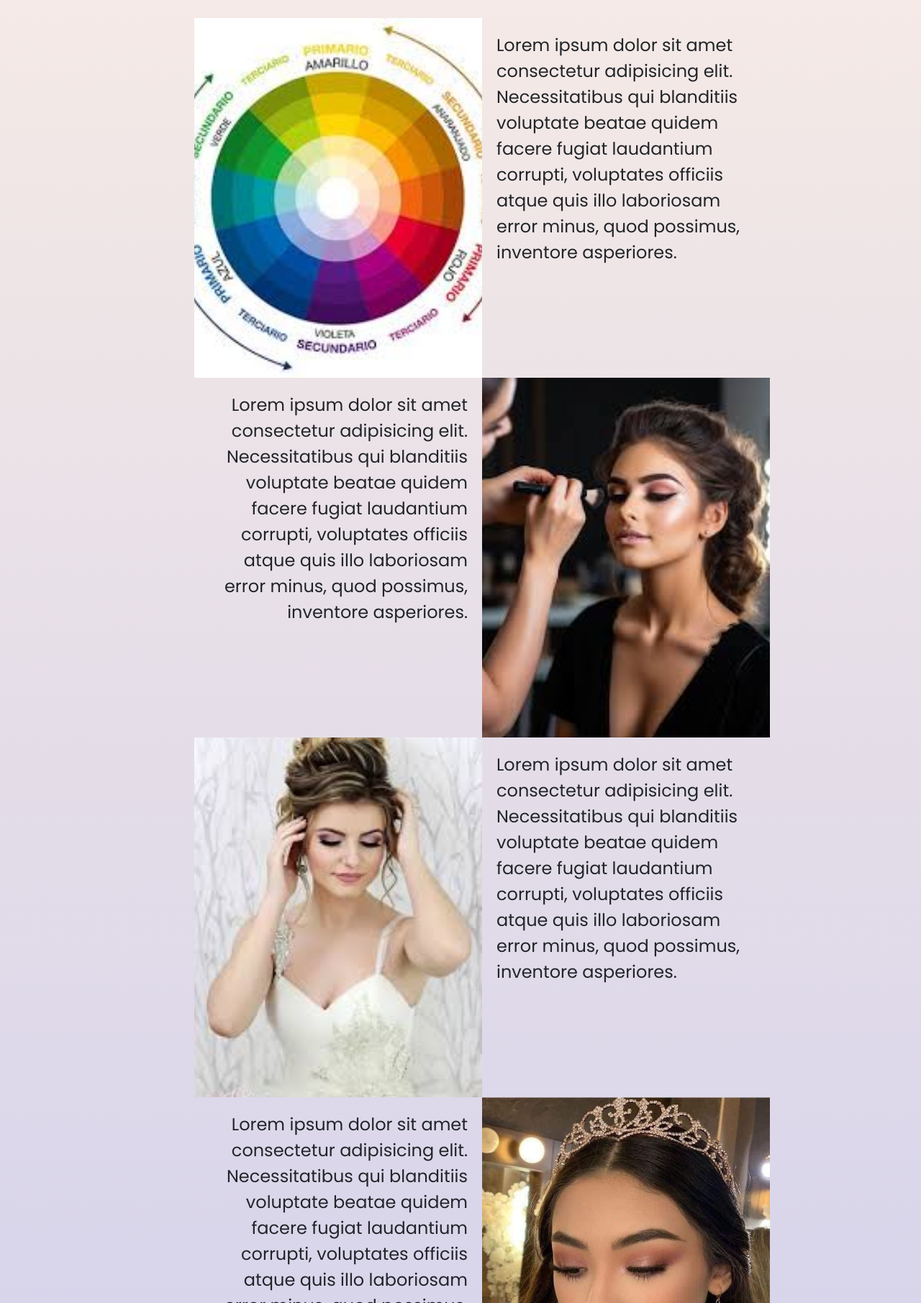
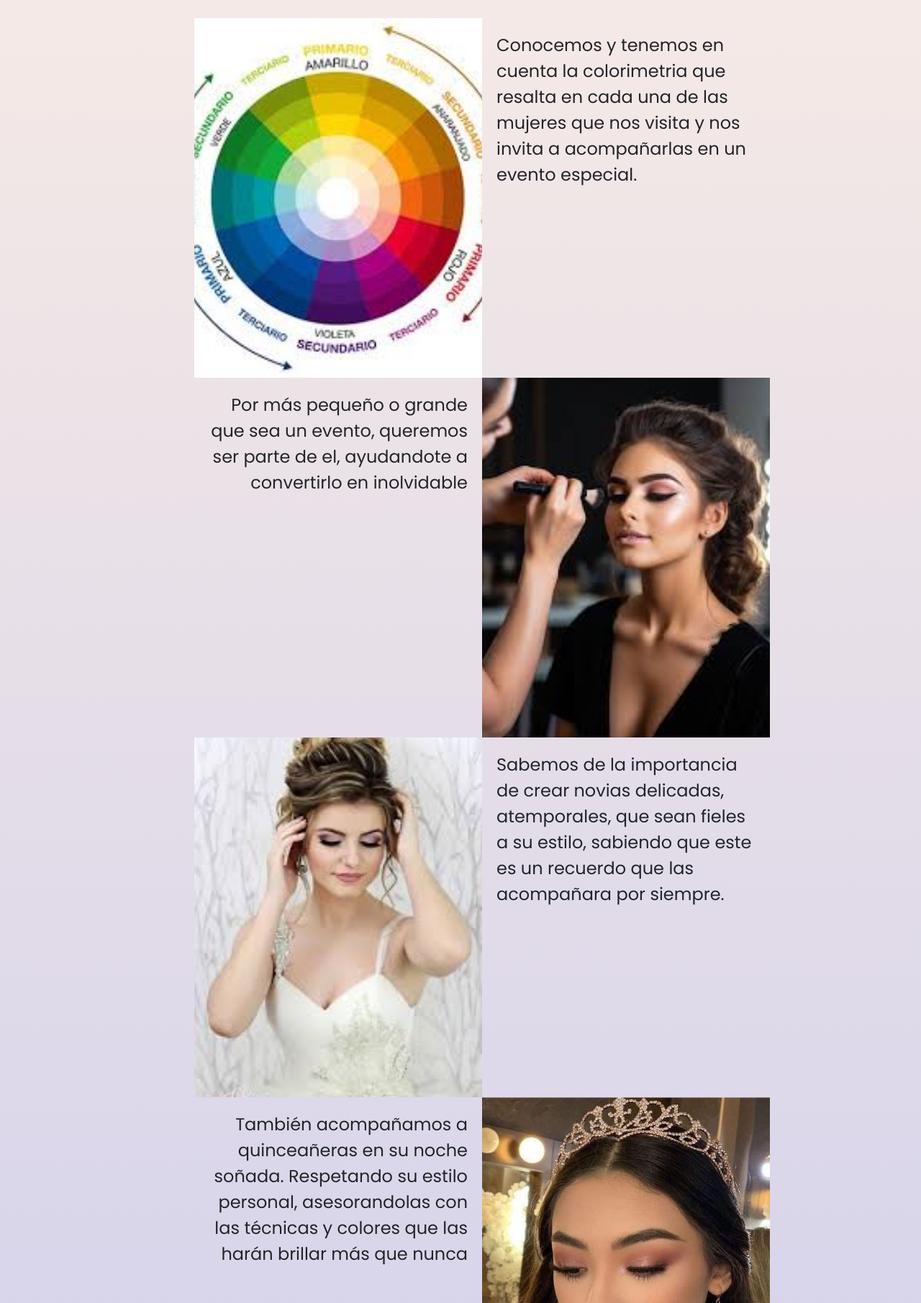
Before and after one commit to elisazulatto/ProjWebBasico, a plain HTML site: page pages/MaquillajeSocial.html in a window 1280 px wide. Shown: the part 229-2040 px from the top of the page at 72% size. Drawn offline with nearby package versions, Linux system fonts and the light colour scheme; a web font is replaced by a local one.

Commit message:
Edición de textos

```diff
--- a/pages/MaquillajeSocial.html
+++ b/pages/MaquillajeSocial.html
@@ -64,21 +64,15 @@
                     <img src="/assets/img/social10.jpg" alt="maquillajeSocial">
                 </div>
                 <div id="itemFila1">
-                    <p>Lorem ipsum dolor sit amet consectetur adipisicing elit. Necessitatibus qui blanditiis voluptate
-                        beatae
-                        quidem facere fugiat laudantium corrupti, voluptates officiis atque quis illo laboriosam error
-                        minus,
-                        quod possimus, inventore asperiores.</p>
+                    <p> Por más pequeño o grande que sea un evento, queremos ser parte de el, ayudandote a convertirlo
+                        en inolvidable </p>
                 </div>
 
             </div>
             <div class="itemGrid">
                 <div id="itemFila2">
-                    <p>Lorem ipsum dolor sit amet consectetur adipisicing elit. Necessitatibus qui blanditiis voluptate
-                        beatae
-                        quidem facere fugiat laudantium corrupti, voluptates officiis atque quis illo laboriosam error
-                        minus,
-                        quod possimus, inventore asperiores.</p>
+                    <p> Conocemos y tenemos en cuenta la colorimetria que resalta en cada una de las mujeres que nos
+                        visita y nos invita a acompañarlas en un evento especial. </p>
                 </div>
                 <div id="itemFila">
                     <img src="/assets/img/social9.jpg" alt="maquillaje social">
@@ -91,21 +85,15 @@
 
                 </div>
                 <div id="itemFila1">
-                    <p>Lorem ipsum dolor sit amet consectetur adipisicing elit. Necessitatibus qui blanditiis voluptate
-                        beatae
-                        quidem facere fugiat laudantium corrupti, voluptates officiis atque quis illo laboriosam error
-                        minus,
-                        quod possimus, inventore asperiores.</p>
+                    <p> También acompañamos a quinceañeras en su noche soñada. Respetando su estilo personal,
+                        asesorandolas con las técnicas y colores que las harán brillar más que nunca </p>
                 </div>
             </div>
             <div class="itemGrid">
 
                 <div id="itemFila2">
-                    <p>Lorem ipsum dolor sit amet consectetur adipisicing elit. Necessitatibus qui blanditiis voluptate
-                        beatae
-                        quidem facere fugiat laudantium corrupti, voluptates officiis atque quis illo laboriosam error
-                        minus,
-                        quod possimus, inventore asperiores.</p>
+                    <p> Sabemos de la importancia de crear novias delicadas, atemporales, que sean fieles a su estilo,
+                        sabiendo que este es un recuerdo que las acompañara por siempre.</p>
                 </div>
                 <div id="itemFila">
                     <img src="/assets/img/social7.jpg" alt="maquillaje social">
```
Also changed, not shown: pages/Automaquillaje.html (+11 -11 lines), pages/GlitterBar.html (+10 -9 lines), pages/MaquillajeProfesional.html (+4 -4 lines).
